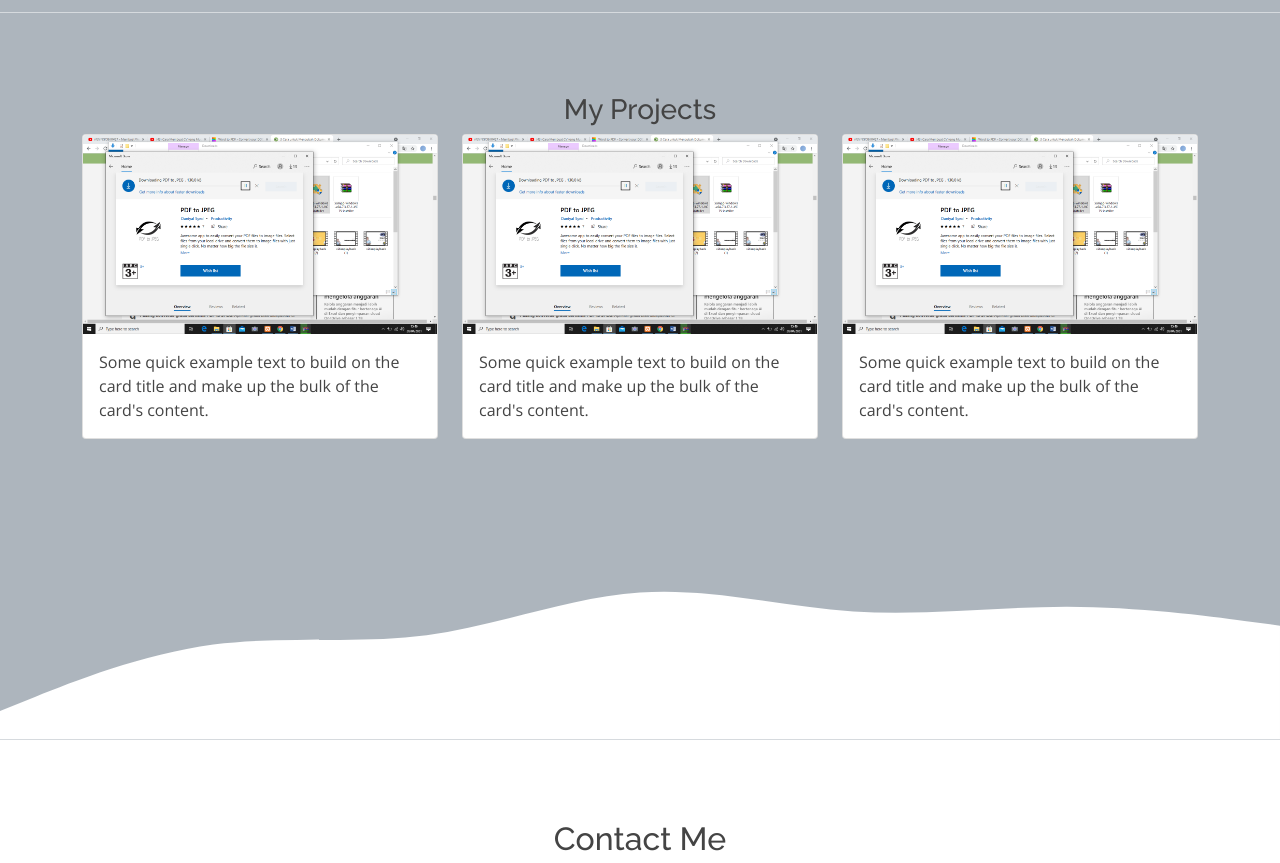
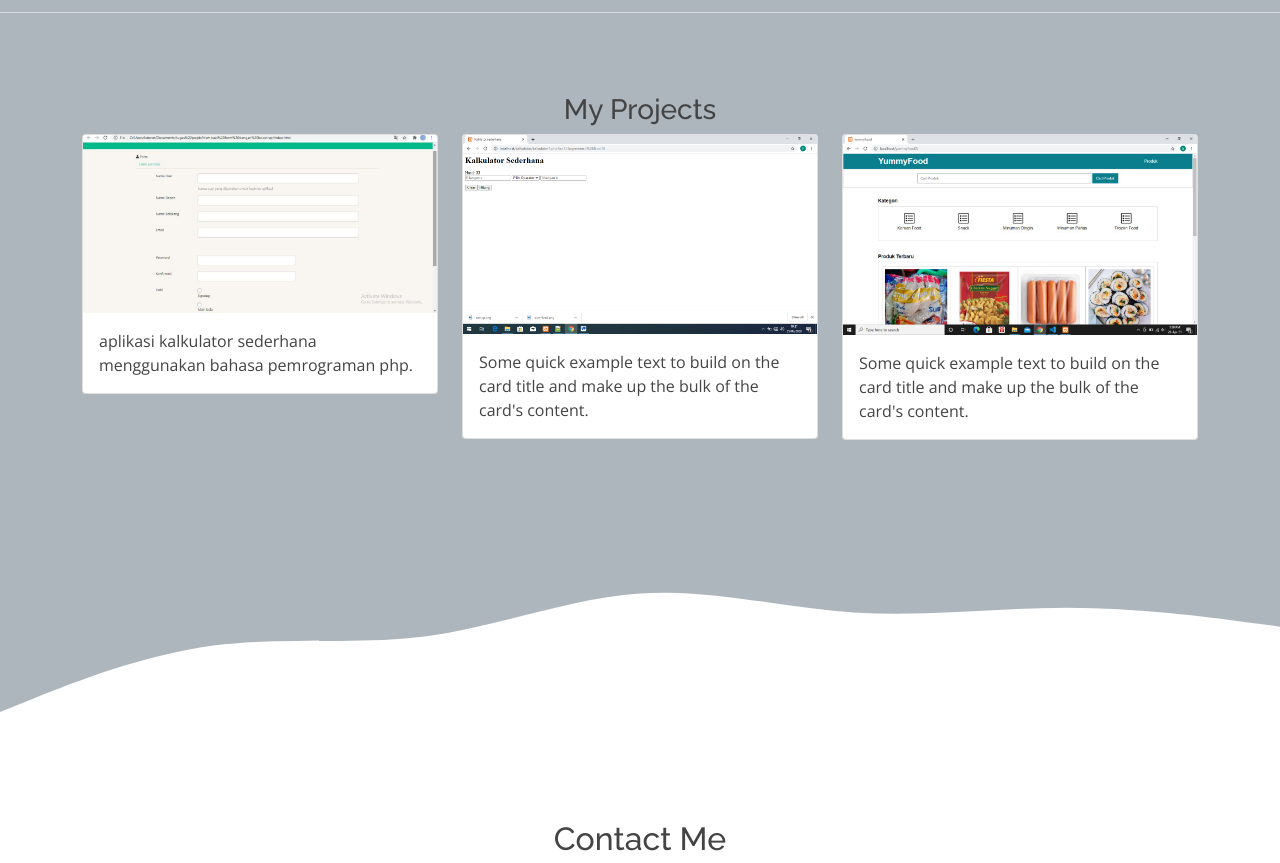
Before and after one commit to milanrhlz/milanrhlz.github.io, a plain HTML site: page index.html in a window 1280 px wide. Shown: the part 1440-2303 px from the top of the page. Drawn offline with nearby package versions, Linux system fonts and the light colour scheme.

Commit message:
ganti products

```diff
--- a/index.html
+++ b/index.html
@@ -28,7 +28,7 @@
         <button class="navbar-toggler" type="button" data-bs-toggle="collapse" data-bs-target="#navbarNav" aria-controls="navbarNav" aria-expanded="false" aria-label="Toggle navigation">
           <span class="navbar-toggler-icon"></span>
         </button>
-        <div class="collapse navbar-collapse" id="navbarNav">
+        <div class="collapse navbar- collapse" id="navbarNav">
           <ul class="navbar-nav ms-auto">
             <li class="nav-item">
               <a class="nav-link active" aria-current="page" href="#">Home</a>
@@ -98,7 +98,15 @@
         <div class="row">
           <div class="col-md-4 mb-3">
             <div class="card">
-              <img src="img/projects/Screenshot (1).png" class="card-img-top" alt="projects 1" />
+              <img src="img/projects/3.jpg" class="card-img-top" alt="projects 1" />
+              <div class="card-body">
+                <p class="card-text">aplikasi kalkulator sederhana menggunakan bahasa pemrograman php.</p>
+              </div>
+            </div>
+          </div>
+          <div class="col-md-4 mb-3">
+            <div class="card">
+              <img src="img/projects/projects 1.png" class="card-img-top" alt="projects 1" />
               <div class="card-body">
                 <p class="card-text">Some quick example text to build on the card title and make up the bulk of the card's content.</p>
               </div>
@@ -106,15 +114,7 @@
           </div>
           <div class="col-md-4 mb-3">
             <div class="card">
-              <img src="img/projects/Screenshot (1).png" class="card-img-top" alt="projects 1" />
-              <div class="card-body">
-                <p class="card-text">Some quick example text to build on the card title and make up the bulk of the card's content.</p>
-              </div>
-            </div>
-          </div>
-          <div class="col-md-4 mb-3">
-            <div class="card">
-              <img src="img/projects/Screenshot (1).png" class="card-img-top" alt="projects 1" />
+              <img src="img/projects/2.jpg" class="card-img-top" alt="projects 1" />
               <div class="card-body">
                 <p class="card-text">Some quick example text to build on the card title and make up the bulk of the card's content.</p>
               </div>
```
Also changed, not shown: img/projects/2.jpg (added), img/projects/3.jpg (added), img/projects/projects 1.png (added), img/projects/pwpb.png (added).
